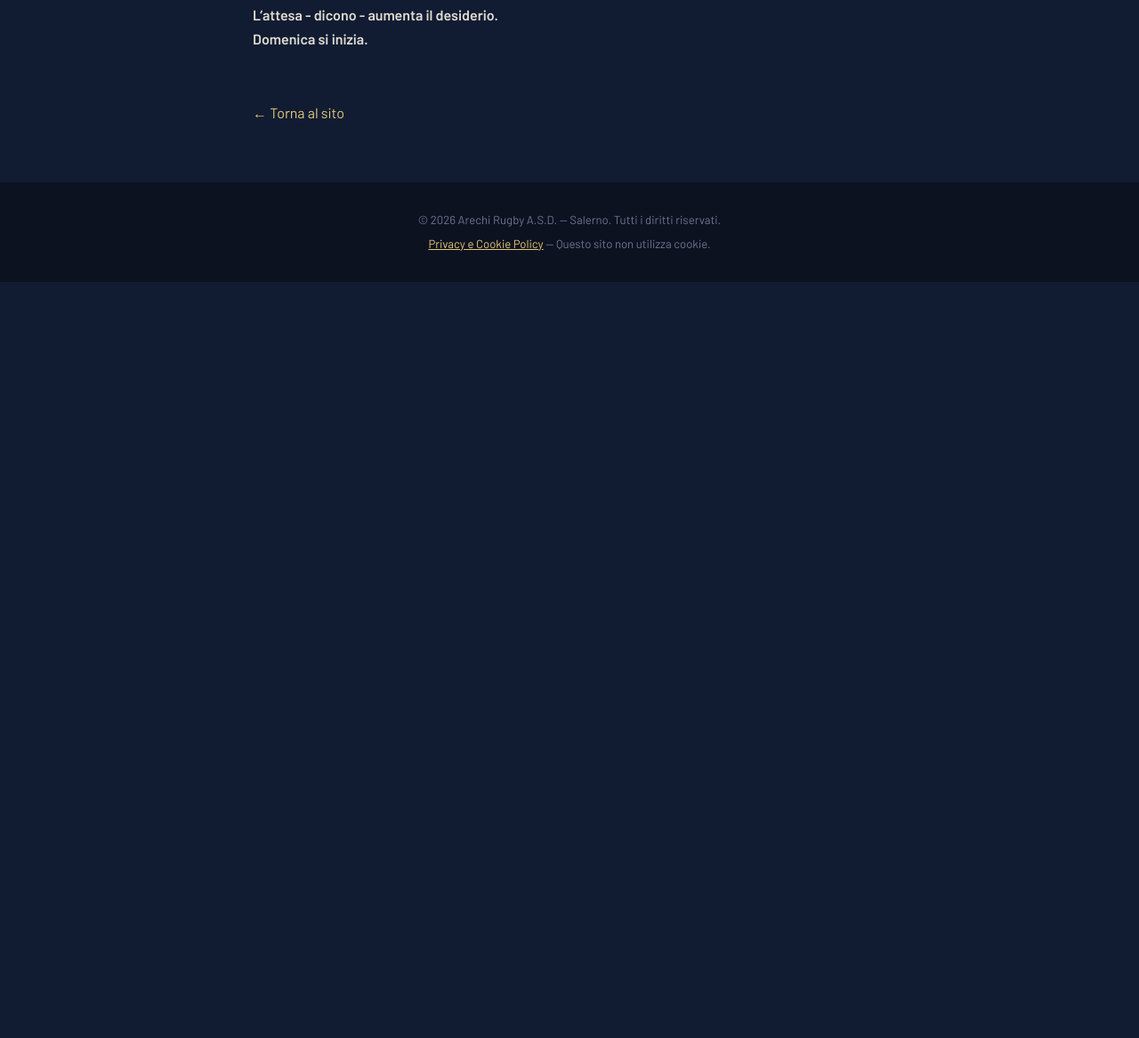
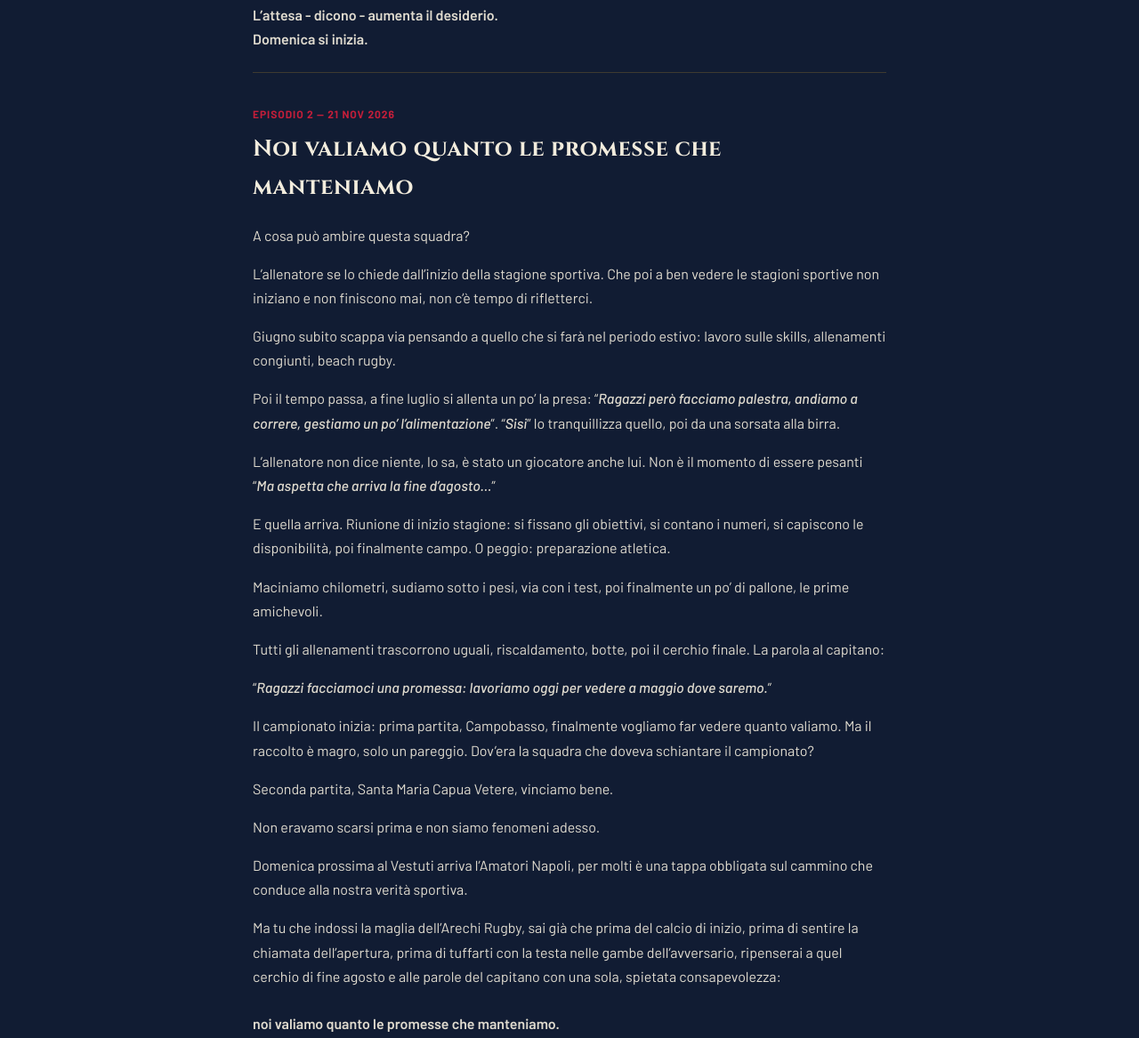
Before and after one commit to Erne57o/Sito-arechi-rugby, a plain HTML site: page diario.html in a window 1280 px wide. Shown: the part 1846-3013 px from the top of the page at 89% size. Before the commit the page ends 2163 px from the top, so only its background shows below. Drawn offline with Linux system fonts and the light colour scheme.

Commit message:
Diario di stagione: Episodio 2 "Noi valiamo quanto le promesse che manteniamo"
Co-Authored-By: Claude Opus 5.5 <noreply@anthropic.com>

```diff
--- a/diario.html
+++ b/diario.html
@@ -101,6 +101,26 @@
     Domenica si inizia.</p>
   </article>
 
+  <article class="episode" id="episodio-2">
+    <div class="ep-meta">Episodio 2 — 21 Nov 2026</div>
+    <h2>Noi valiamo quanto le promesse che manteniamo</h2>
+    <p>A cosa può ambire questa squadra?</p>
+    <p>L’allenatore se lo chiede dall’inizio della stagione sportiva. Che poi a ben vedere le stagioni sportive non iniziano e non finiscono mai, non c’è tempo di rifletterci.</p>
+    <p>Giugno subito scappa via pensando a quello che si farà nel periodo estivo: lavoro sulle skills, allenamenti congiunti, beach rugby.</p>
+    <p>Poi il tempo passa, a fine luglio si allenta un po’ la presa: “<em>Ragazzi però facciamo palestra, andiamo a correre, gestiamo un po’ l’alimentazione</em>”. “<em>Sisi</em>” lo tranquillizza quello, poi da una sorsata alla birra.</p>
+    <p>L’allenatore non dice niente, lo sa, è stato un giocatore anche lui. Non è il momento di essere pesanti “<em>Ma aspetta che arriva la fine d’agosto…</em>”</p>
+    <p>E quella arriva. Riunione di inizio stagione: si fissano gli obiettivi, si contano i numeri, si capiscono le disponibilità, poi finalmente campo. O peggio: preparazione atletica.</p>
+    <p>Maciniamo chilometri, sudiamo sotto i pesi, via con i test, poi finalmente un po’ di pallone, le prime amichevoli.</p>
+    <p>Tutti gli allenamenti trascorrono uguali, riscaldamento, botte, poi il cerchio finale. La parola al capitano:</p>
+    <p>“<em>Ragazzi facciamoci una promessa: lavoriamo oggi per vedere a maggio dove saremo.</em>”</p>
+    <p>Il campionato inizia: prima partita, Campobasso, finalmente vogliamo far vedere quanto valiamo. Ma il raccolto è magro, solo un pareggio. Dov’era la squadra che doveva schiantare il campionato?</p>
+    <p>Seconda partita, Santa Maria Capua Vetere, vinciamo bene.</p>
+    <p>Non eravamo scarsi prima e non siamo fenomeni adesso.</p>
+    <p>Domenica prossima al Vestuti arriva l’Amatori Napoli, per molti è una tappa obbligata sul cammino che conduce alla nostra verità sportiva.</p>
+    <p>Ma tu che indossi la maglia dell’Arechi Rugby, sai già che prima del calcio di inizio, prima di sentire la chiamata dell’apertura, prima di tuffarti con la testa nelle gambe dell’avversario, ripenserai a quel cerchio di fine agosto e alle parole del capitano con una sola, spietata consapevolezza:</p>
+    <p class="ep-close">noi valiamo quanto le promesse che manteniamo.</p>
+  </article>
+
   <a class="back" href="./">← Torna al sito</a>
 </main>
 
```
Also changed, not shown: index.html (+4 -5 lines).
